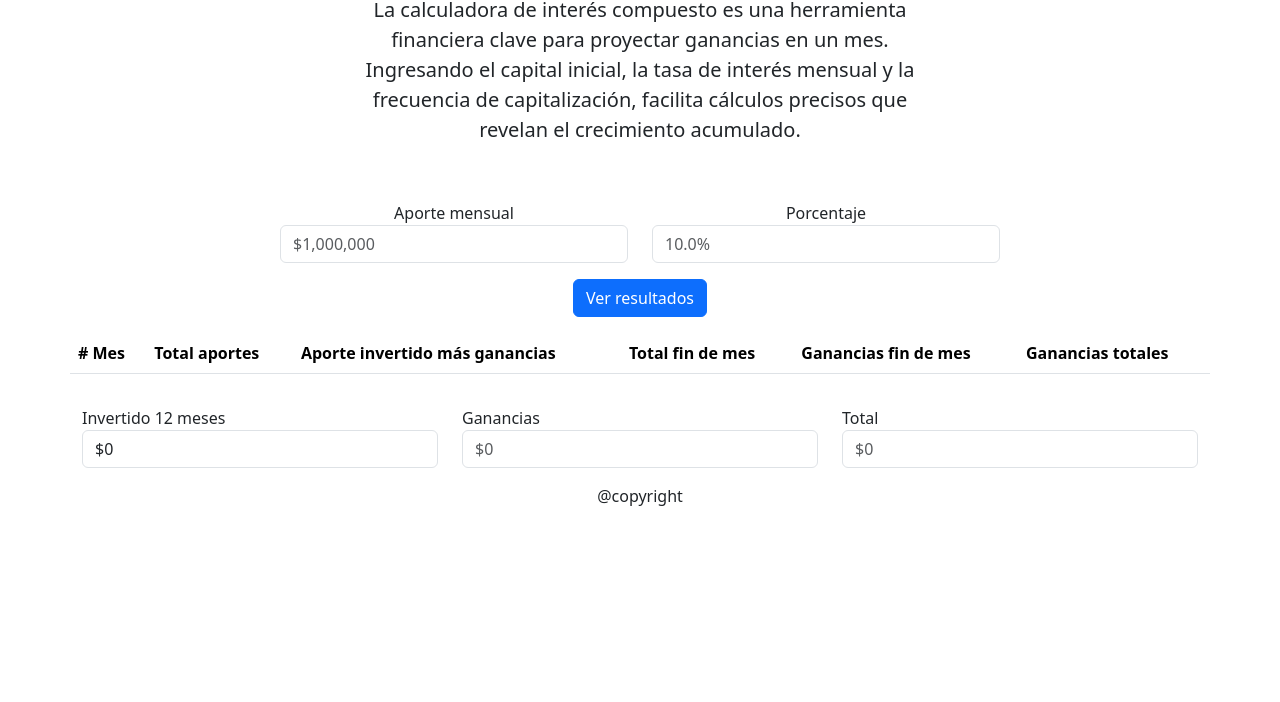
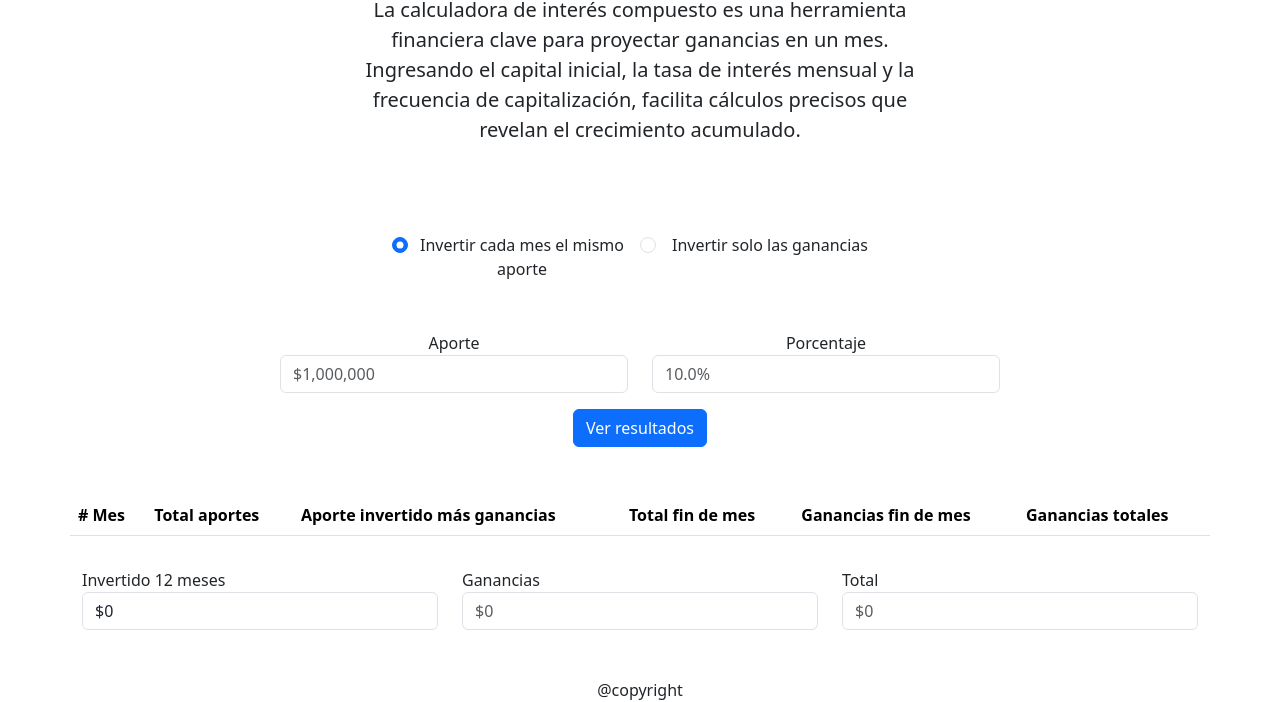
Before and after one commit to Johnzr98/Calculadora, a plain HTML site: page index.html in a window 1280 px wide. Shown: the part 182-884 px from the top of the page. Before the commit the page ends 800 px from the top, so only its background shows below. Drawn offline with nearby package versions, Linux system fonts and the light colour scheme.

Commit message:
update checkes

```diff
--- a/index.html
+++ b/index.html
@@ -22,11 +22,25 @@
                 </div>
             </div>
         </div>
-        <div class="row col-md-8 mx-auto text-center mt-3">
+        <div class="row col-md-8 mx-auto text-center mt-5">
             <form>
-                <div class="row mt-3">
+                <div class="row mt-3 justify-content-center">
+                    <div class="form-check col-md-4">
+                        <input class="form-check-input" type="radio" name="checkRadio" id="checkSameContribution" checked>
+                        <label class="form-check-label" for="checkSameContribution">
+                          Invertir cada mes el mismo aporte
+                        </label>
+                      </div>
+                      <div class="form-check col-md-4">
+                        <input class="form-check-input" type="radio" name="checkRadio" id="checkOnlyProfits">
+                        <label class="form-check-label" for="checkOnlyProfits">
+                          Invertir solo las ganancias
+                        </label>
+                      </div>
+                </div>
+                <div class="row mt-5 justify-content-center">
                     <div class="form-group col-md-6">
-                        <label class="d-inline-block">Aporte mensual</label>
+                        <label class="d-inline-block">Aporte</label>
                         <input type="text" class="form-control d-inline-block" id="contribution" placeholder="$1,000,000">
                     </div>
                     <div class="form-group col-md-6">
@@ -39,7 +53,7 @@
                 </div>
             </form>
         </div>
-        <div class="row mt-3">
+        <div class="row mt-5">
             <table class="table table-hover">
                 <thead class="sticky-top">
                   <tr>
@@ -69,13 +83,28 @@
                 <input id="allAmount" class="form-control" type="text" placeholder="$0" readonly>
             </div>
         </div>
-        <div class="row mt-3 text-center">
+        <div class="row mt-5 text-center">
             <div class="col-md-12">
                 @copyright
             </div>
         </div>
     </div>
     <script>
+
+        function handleRadioChange() {
+            const radioValue = document.querySelector('input[name="checkRadio"]:checked');
+
+            if (radioValue.id === 'checkOnlyProfits') {
+                console.log(true);
+            } else {
+             console.log(false);
+            }
+        }
+
+        document.querySelectorAll('input[name="checkRadio"]').forEach(function (radio) {
+            radio.addEventListener('change', handleRadioChange);
+        });
+
         document.getElementById('contribution').addEventListener('input', function() {
             this.value = convertToCurrency(this.value);
         });
```
